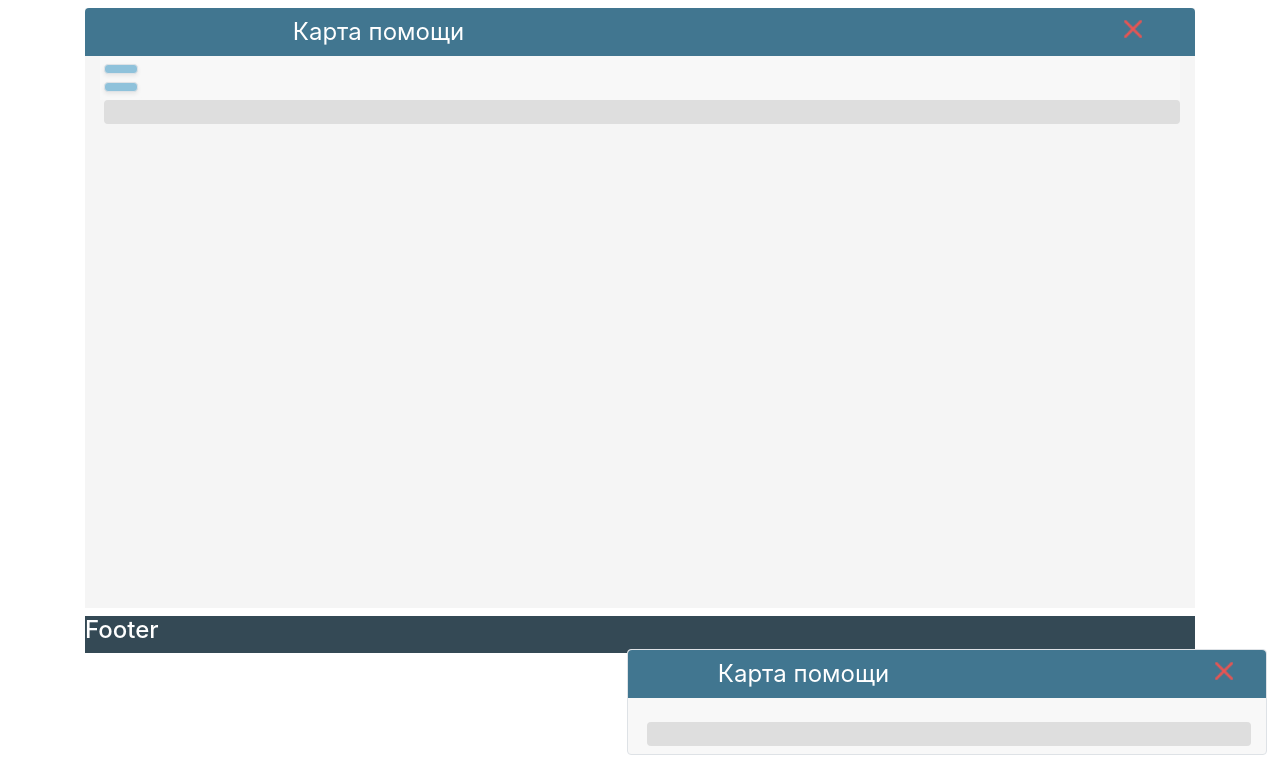
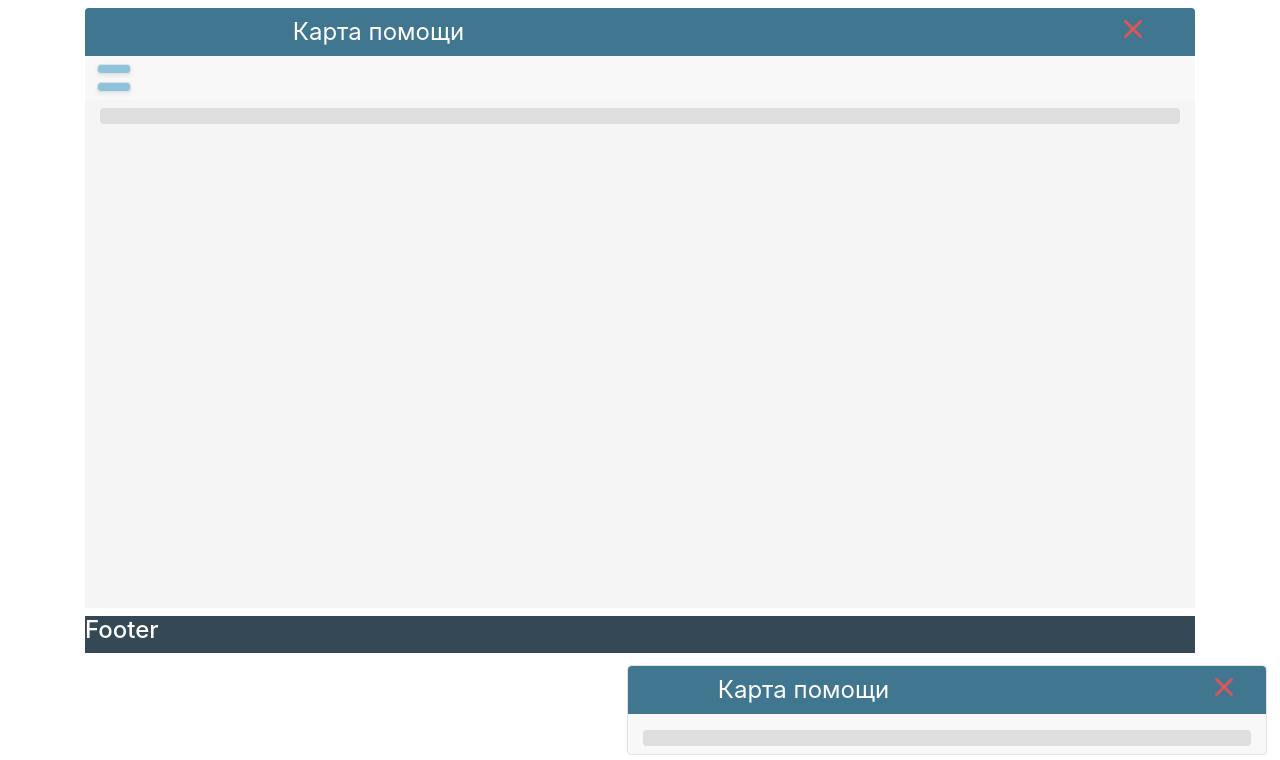
Before and after one commit to andrey-zubov/genderbot, a Django app: template help_bot/templates/help_bot/chat_page.html in a window 1280 px wide. Shown: the part 40-800 px from the top of the page. Run offline with Django 3.2, Linux system fonts and the light colour scheme; the template is opened without the code that fills it, so the values that code supplies are empty; some libraries are stand-ins or nearby versions.

Commit message:
chat style upd.

```diff
--- a/help_bot/templates/help_bot/chat.html
+++ b/help_bot/templates/help_bot/chat.html
@@ -42,8 +42,9 @@
 
                     $("#user_input").val('');
                     $("#chat_div").append(bot_p_new.html(json_data.help_text));
+
                     {#//auto scroll to the bottom of the chat div#}
-                    $("#chat_div").animate({scrollTop: $('#chat_div').prop("scrollHeight")}, 1000);
+                    $("#chat_show_hide").animate({scrollTop: $('#chat_div').prop("scrollHeight")}, 1000);
 
                     for (var i = 0; i < btn_length; i++) {
                         var btn_clone = btn_s_new.clone();
@@ -100,10 +101,11 @@
 </div>
 
 <!--CHAT BODY-->
-<div id="chat_show_hide" style="background-color: #f8f8f8;">
+<div id="chat_show_hide" class="row"
+     style="background-color: #f8f8f8; max-height: 400px; overflow-y: scroll; overflow-x: hidden;">
     <div id="chat_div"
-         class="py-1 d-inline-flex flex-column rounded"
-         style="background-color: #f8f8f8; overflow-y: scroll; max-height: 400px; overflow-x: hidden;">
+         class="py-1 mx-2 d-inline-flex flex-column rounded"
+         style="background-color: #f8f8f8;">
         <p hidden id="bot_text"
            class="text-left text-wrap shadow-sm border rounded m-1 px-3 p-1"
            style="background-color: #FFFFFF;"></p>
@@ -115,9 +117,9 @@
 </div>
 
 <!--CHAT BUTTONS-->
-<div class="text-center rounded py-2 ml-1" style="background-color: #dedede">
-    <div id="div_add_btn" class="py-1"
-        style="overflow-y: scroll; max-height: 150px; overflow-x: hidden;" >
+<div class="text-center rounded py-2 my-2"
+     style="background-color: #dedede; max-height: 150px; overflow-y: scroll; overflow-x: hidden;">
+    <div id="div_add_btn" class="" style="">
         <button hidden id="btn_select" type="button"
                 class="btn m-1"
                 style="min-width: 200px; background-color: #8fc2db; color: white;"></button>
@@ -125,7 +127,7 @@
 </div>
 
 <!--CHAT INPUT HIDDEN -->
-<div class="my-2 rounded">
+<div>
     {# DO NOT DELETE !!! #}
     <label hidden for="user_input">Send msg</label>
     <input hidden id="user_input" type="text">
```
